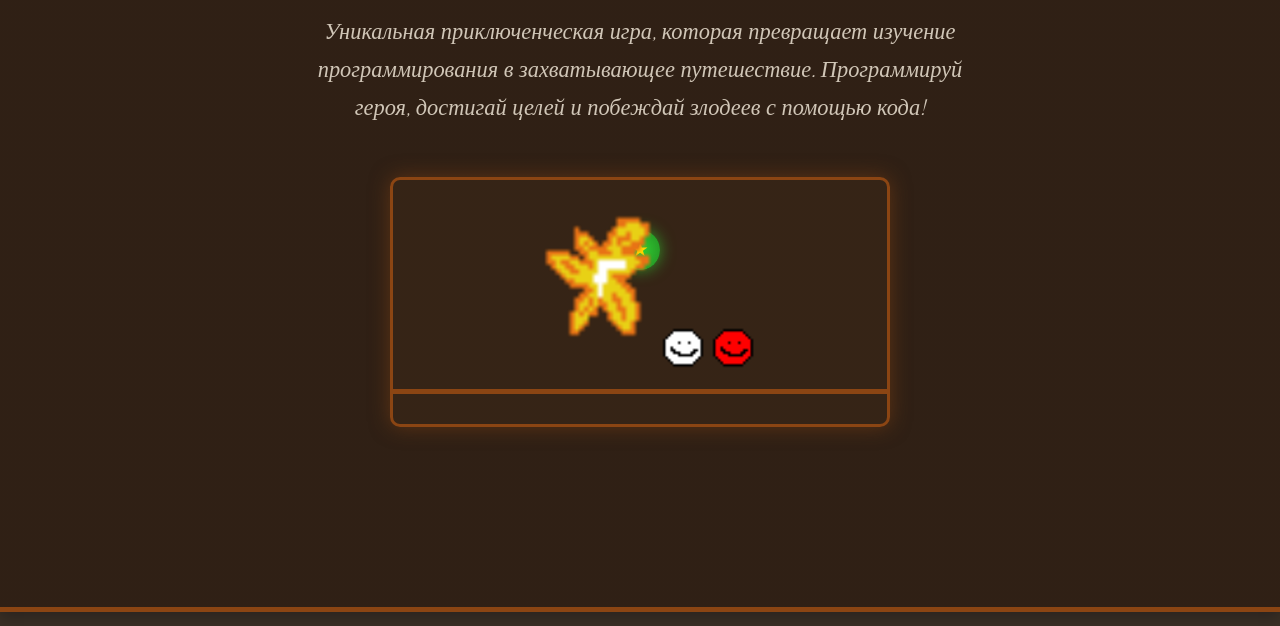
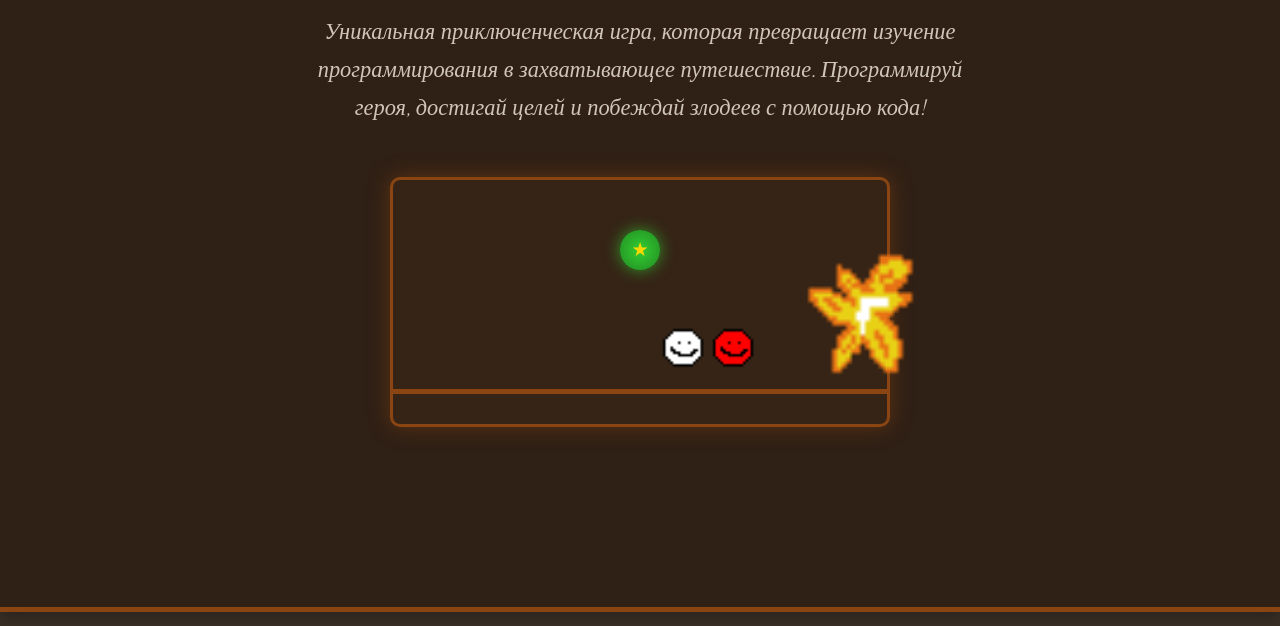
Before and after one commit to horrygame/advertising_site, a plain HTML site: page index.html in a window 1280 px wide. Shown: the part 174-800 px from the top of the page. Drawn offline with Linux system fonts and the light colour scheme.

Commit message:
Update index.html

```diff
--- a/index.html
+++ b/index.html
@@ -131,7 +131,7 @@
             position: absolute;
             left: 50%;
             top: 50%;
-            transform: translate(-75%, -75%);
+            transform: translate(100%, -50%);
             width: 150px;
             height: 150px;
             z-index: 15;
```
